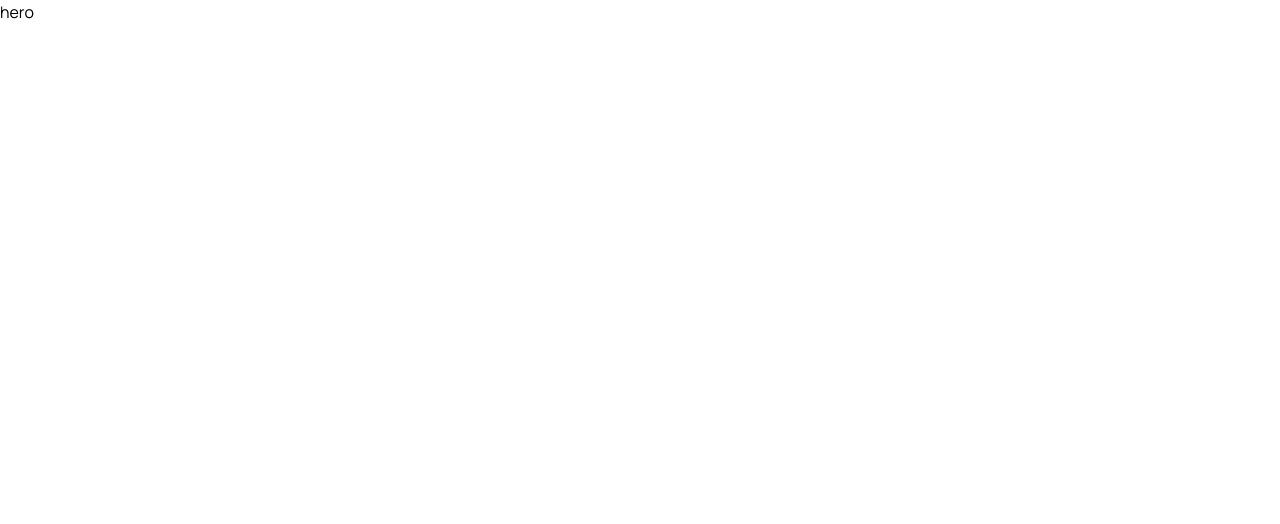
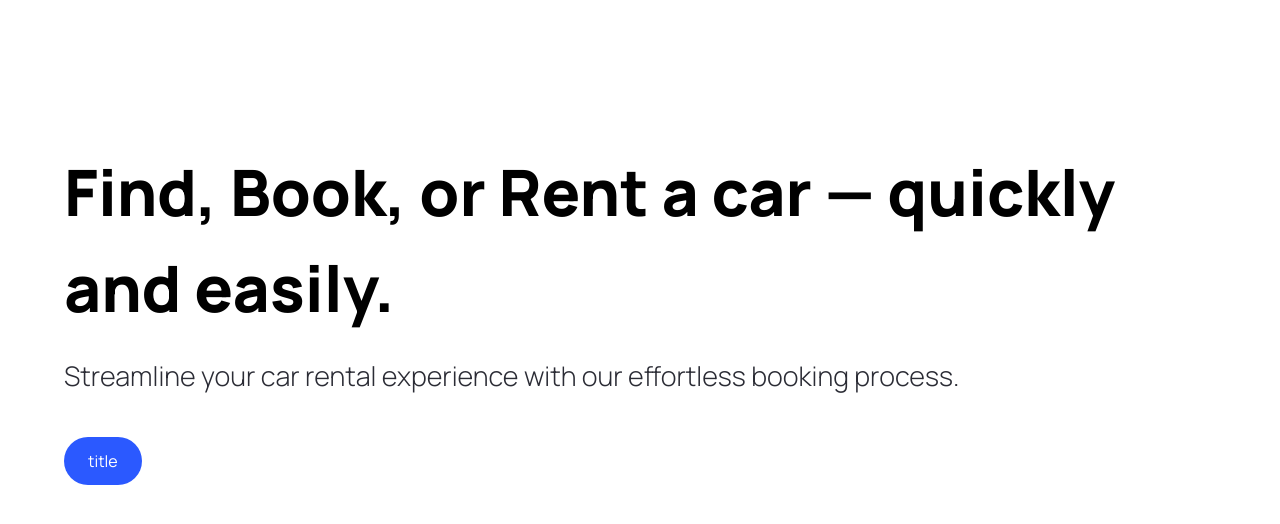
Before and after one commit to ItsTonyy/Carhub_Project, a Next.js app: page / in a window 1280 px wide. Shown: the top 524 px of the page. Built offline with nearby package versions, Linux system fonts and the light colour scheme.

Commit message:
Little commits

```diff
--- /dev/null
+++ b/components/CustomButton.tsx
@@ -0,0 +1,21 @@
+"use client"
+
+import Image from "next/image"
+import { CustomButtonProps } from "../types"
+
+const CustomButton = ({title, containerStyles, handleClick}: CustomButtonProps) => {
+  return (
+    <button
+      disabled={false}
+      type={"button"}
+      className={`custom-btn ${containerStyles}`}
+      onClick={() => {}}
+    >
+      <span className={`flex-1`}>
+        title
+      </span>
+    </button>
+  )
+}
+
+export default CustomButton
--- a/components/Hero.tsx
+++ b/components/Hero.tsx
@@ -1,9 +1,33 @@
+'use client'
+
 import Image from "next/image"
+import CustomButton  from "./CustomButton"
 
-const hero = () => {
+
+const Hero = () => {
+  const handleScroll = () => {
+
+  }
+
   return (
-    <div>hero</div>
+    <div className='hero'>
+      <div className='flex-1 pt-36 padding-x'>
+        <h1 className='hero__title'>
+          Find, Book, or Rent a car — quickly and easily.
+        </h1>
+
+        <p className='hero__subtitle'>
+          Streamline your car rental experience with our effortless booking process.
+        </p>
+
+        <CustomButton
+          title='explore cars'
+          containerStyles='bg-primary-blue text-white rounded-full mt-10'
+          handleClick={handleScroll}
+        />
+      </div>
+    </div>
   )
 }
 
-export default hero
+export default Hero
--- a/components/index.ts
+++ b/components/index.ts
@@ -1,5 +1,7 @@
 import Hero from "./Hero"
+import CustomButton from "./CustomButton"
 
 export {
-  Hero
+  Hero,
+  CustomButton
 }
--- /dev/null
+++ b/types/index.ts
@@ -0,0 +1,7 @@
+import { MouseEventHandler } from "react";
+
+export interface CustomButtonProps {
+  title: string,
+  containerStyles?: string,
+  handleClick?: MouseEventHandler<HTMLButtonElement>
+}
```
